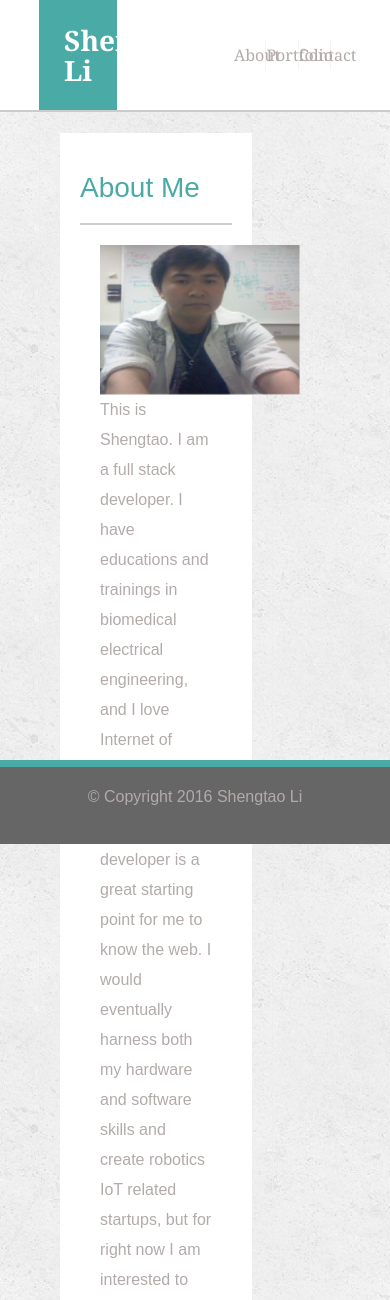
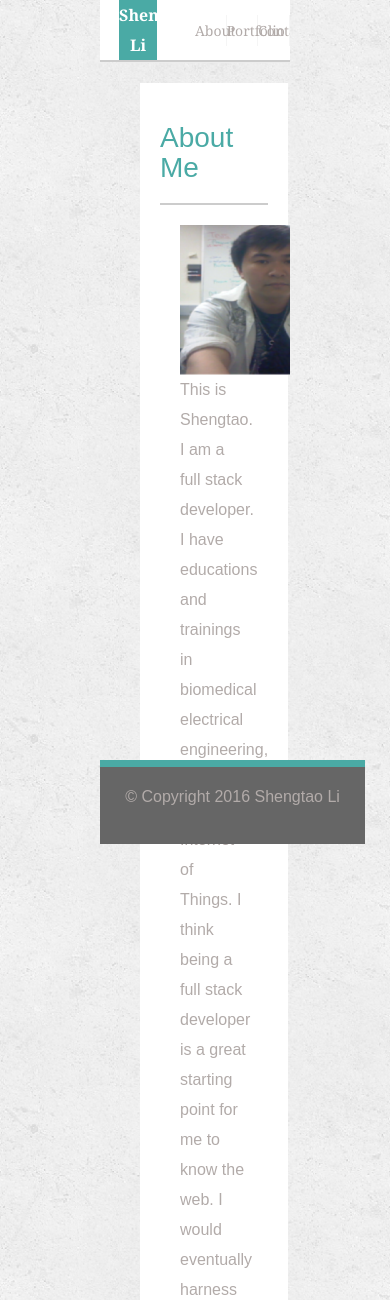
Before and after one commit to 7seven7lst/Responsive-Portfolio, a PHP site: page / in a window 390 px wide. Shown: the top 1300 px of the page. Run offline with PHP 8.4, Linux system fonts and the light colour scheme.

Commit message:
[update] basic working version of responsive media query portfolio page

```diff
--- a/assets/css/style.css
+++ b/assets/css/style.css
@@ -26,7 +26,7 @@ div.nav-name-container {
 }
 div#my-name {
 	background-color: #4aaaa5;
-	font-size: 28px;
+	font-size: 24px;
 	color: #ffffff;
 
 	padding:25px;
@@ -64,7 +64,7 @@ div#body-content {
 section#main-content-container{
 	float: left;
 	margin-left: 10%;
-	width: 60%;
+	width: 40%;
 	border: 1px solid #ededed;
 }
 
@@ -102,7 +102,10 @@ nav.side-content-header{
 
 img.main-content-pic {
 	float: left;
-	margin: 0px 20px 0px 0px;
+	margin: 0px 100px 0px 0px;
+}
+p.main-conetent-p {
+	clear: both;
 }
 
 aside.side-content{
@@ -113,7 +116,7 @@ footer{
 	clear:both;
 	position: fixed;
 	bottom: 0px;
-	width: 100%;
+	width: 84%;
 	height: 10%;
 	background-color: #666666;
 	text-align: center;
@@ -139,7 +142,7 @@ footer{
 }
 
 .potfolio-card {
-	width: 40%;
+	width: 200px;
 	height: 80%;
 	float: left;
 	position: relative;
@@ -156,10 +159,72 @@ footer{
 	background-color: #4aaaa5;
 	color: #ffffff;
 	float: left;
-	width: 100%;
+	width: 200px;
 	z-index:1;
 }
 
 .potfolio-text {
 	background-color: #4aaaa5;
 }
+
+@media screen and (max-width: 980px) {
+	img.main-content-pic {
+		margin-right: 100px;
+	}
+	p.main-conetent-p {
+		clear: both;
+	}
+}
+
+@media screen and (max-width: 768px) {
+	section#main-content-container {
+		width: 100%;
+	}
+	img.main-content-pic {
+		margin-right: 20px;
+	}
+	p.main-conetent-p {
+		float: left;
+	}
+	aside#side-content-container {
+		float: left;
+		margin-left: 10%;
+		width: 100%;
+		border: 1px solid #ededed;
+	}
+
+	div#my-name {
+		font-size: 16px;
+		padding:0px;
+	}
+
+
+	div.nav-selection-container {
+		width: 50%;
+		margin-left: 20%;
+		margin-right: 0%;
+	}
+	.nav-selection-text {
+		font-size: 14px;
+	}
+
+	footer {
+		width: 74%;
+	}
+
+}
+
+@media screen and (max-width: 640px) {
+	header {
+		position: static;
+	}
+	img.main-content-pic {
+		margin-right: 100px;
+	}
+	p.main-conetent-p {
+		clear:both;
+	}
+	footer {
+		width: 68%;
+	}
+}
--- a/contact.html
+++ b/contact.html
@@ -4,12 +4,13 @@
 
   <head>
     <meta charset="UTF-8">
+    <meta name="viewport" content="width=device-width, initial-scale=1.0">
     <title>Shengtao's Portfolio</title>
     <link rel="stylesheet" type="text/css" href="./assets/css/reset.css">
     <link rel="stylesheet" type="text/css" href="./assets/css/style.css">
   </head>
 
-  <body>
+ <body style="margin-left:100px; margin-right:100px;">
 
     <header>
       <div class="nav-name-container">
--- a/index.html
+++ b/index.html
@@ -4,12 +4,13 @@
 
   <head>
     <meta charset="UTF-8">
+    <meta name="viewport" content="width=device-width, initial-scale=1.0">
     <title>Shengtao's Portfolio</title>
     <link rel="stylesheet" type="text/css" href="./assets/css/reset.css">
     <link rel="stylesheet" type="text/css" href="./assets/css/style.css">
   </head>
 
-  <body>
+  <body style="margin-left:100px; margin-right:100px;">
 
     <header>
       <div class="nav-name-container">
@@ -30,12 +31,12 @@
             <div>About Me</div>
           </nav>
           <div class="main-content-body">
-            <p>
-              <img src="./assets/images/profile_pic.png" width="200px" height="150px" alt="My Awesome picture" class="main-content-pic"/>
+            <img src="./assets/images/profile_pic.png" width="200px" height="150px" alt="My Awesome picture" class="main-content-pic"/>
+            <p class="main-content-p">
               This is Shengtao. I am a full stack developer. I have educations and trainings in biomedical electrical engineering, and I love Internet of Things. I think being a full stack developer is a great starting point for me to know the web. I would eventually harness both my hardware and software skills and create robotics IoT related startups, but for right now I am interested to any interesting Gigs.
             </p>
 
-            <p>
+            <p class="main-content-p">
               Besides coding, I really enjoy exploring good food spot in my area. I also loves gardening and landscaping, and I do bonsai and aquarium tank setup in my spare time. I would love to eventually develop a smart nursery system for everybody in their backyard, which can supply them food and provides beautiful flowers.
             </p>
           </div>
--- a/portfolio.html
+++ b/portfolio.html
@@ -4,12 +4,13 @@
 
   <head>
     <meta charset="UTF-8">
+    <meta name="viewport" content="width=device-width, initial-scale=1.0">
     <title>Shengtao's Portfolio</title>
     <link rel="stylesheet" type="text/css" href="./assets/css/reset.css">
     <link rel="stylesheet" type="text/css" href="./assets/css/style.css">
   </head>
 
-  <body>
+  <body style="margin-left:100px; margin-right:100px;">
 
     <header>
       <div class="nav-name-container">
@@ -29,7 +30,7 @@
           <nav class="main-content-header">
             <div>Portfolio</div>
           </nav>
-          <div class="main-content-body card-container">
+          <div class=" card-container">
             <div class="potfolio-card">
               <div class="potfolio-card-ribbon">HotSchedules Inventory</div>
               <img src="https://placeholdit.imgix.net/~text?txtsize=33&txt=200%C3%97150&w=200&h=150" alt="My Awesome picture" alt="RPG" />
```
